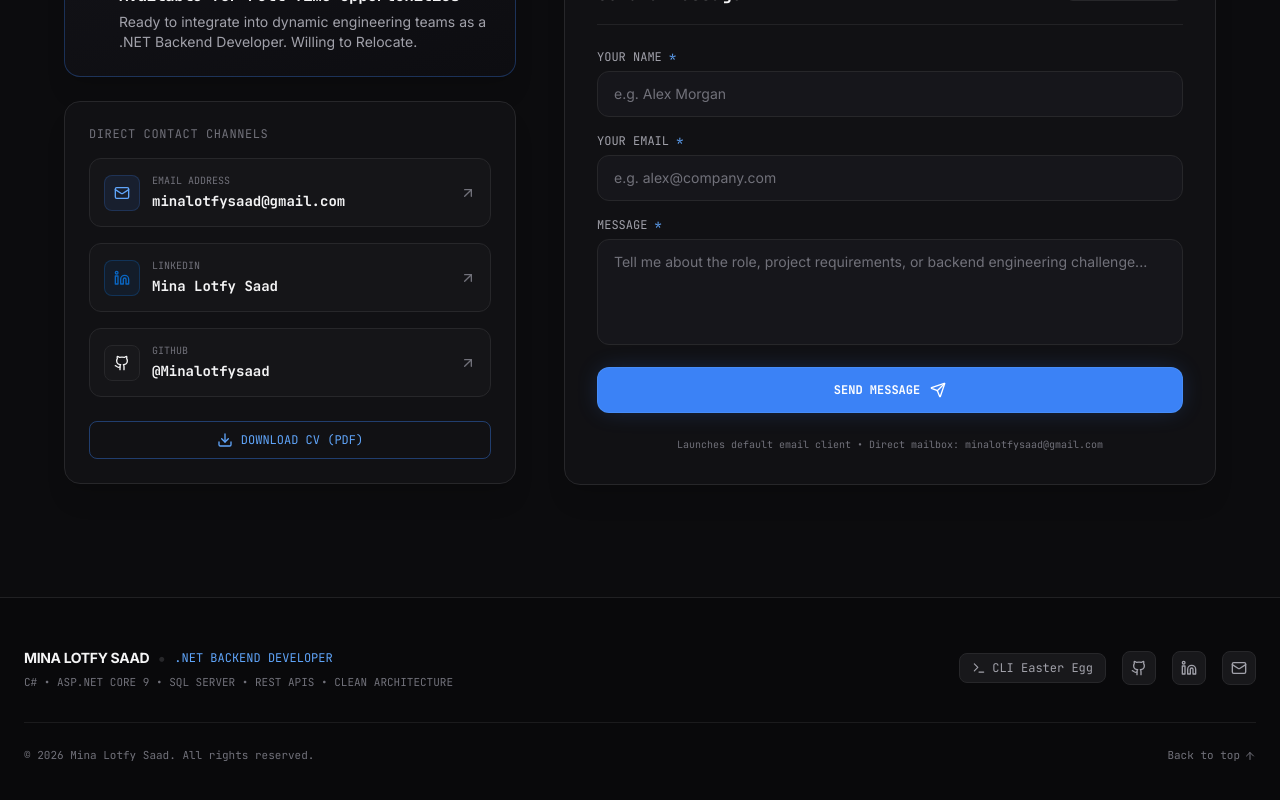
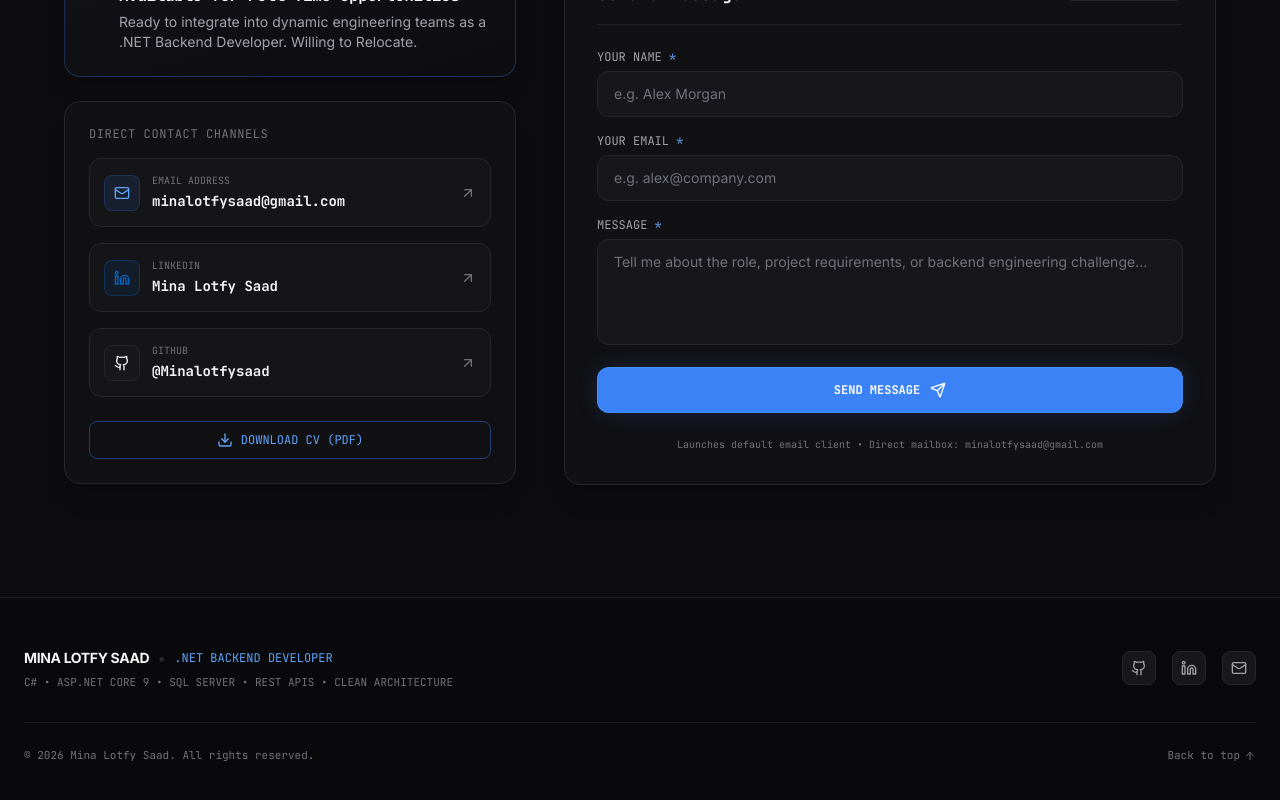
Before and after one commit to Minalotfysaad/Portfolio, a Next.js app: page / in a window 1280 px wide. Shown: the part 6903-7703 px from the top of the page. Built offline with nearby package versions, Linux system fonts and the light colour scheme.

Commit message:
feat: implement home page structure and footer component

```diff
--- a/src/app/page.tsx
+++ b/src/app/page.tsx
@@ -47,7 +47,7 @@ export default function Home() {
       <Contact />
 
       {/* Footer */}
-      <Footer onOpenTerminal={() => setTerminalOpen(true)} />
+      <Footer />
 
       {/* Interactive Developer Terminal Easter Egg */}
       <TerminalModal
--- a/src/components/layout/Footer.tsx
+++ b/src/components/layout/Footer.tsx
@@ -2,13 +2,9 @@
 
 import React from "react";
 import { personalInfo } from "@/data/personal";
-import { Github, Linkedin, Mail, Terminal, ArrowUp } from "lucide-react";
+import { Github, Linkedin, Mail, ArrowUp } from "lucide-react";
 
-interface FooterProps {
-  onOpenTerminal?: () => void;
-}
-
-export const Footer: React.FC<FooterProps> = ({ onOpenTerminal }) => {
+export const Footer: React.FC = () => {
   const scrollToTop = () => {
     window.scrollTo({ top: 0, behavior: "smooth" });
   };
@@ -33,18 +29,8 @@ export const Footer: React.FC<FooterProps> = ({ onOpenTerminal }) => {
             </p>
           </div>
 
-          {/* Social Links & Terminal Trigger */}
+          {/* Social Links */}
           <div className="flex items-center gap-4 text-xs font-mono">
-            {onOpenTerminal && (
-              <button
-                onClick={onOpenTerminal}
-                className="flex items-center gap-1.5 px-3 py-1.5 rounded-lg bg-surface border border-border hover:border-accent text-secondary hover:text-accent-light transition-all"
-                title="Open Interactive CLI Terminal"
-              >
-                <Terminal className="w-3.5 h-3.5" />
-                <span>CLI Easter Egg</span>
-              </button>
-            )}
 
             <a
               href={personalInfo.github}
```
